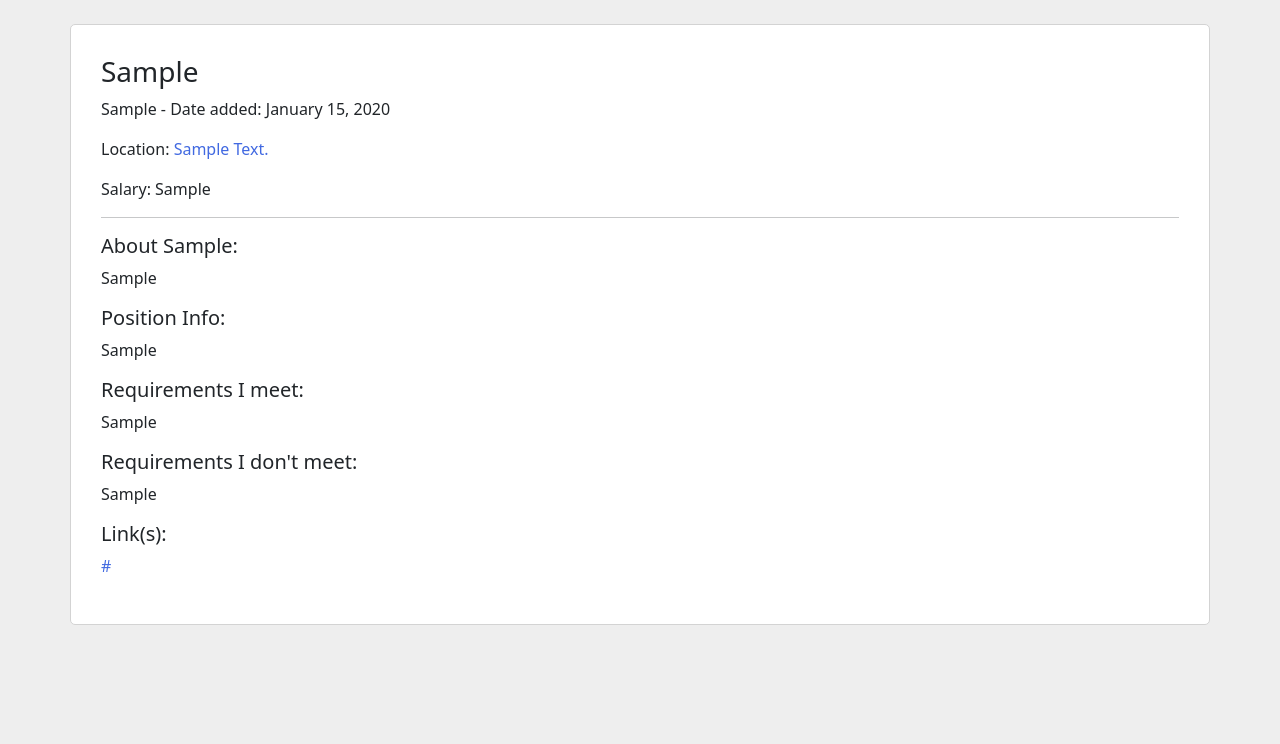
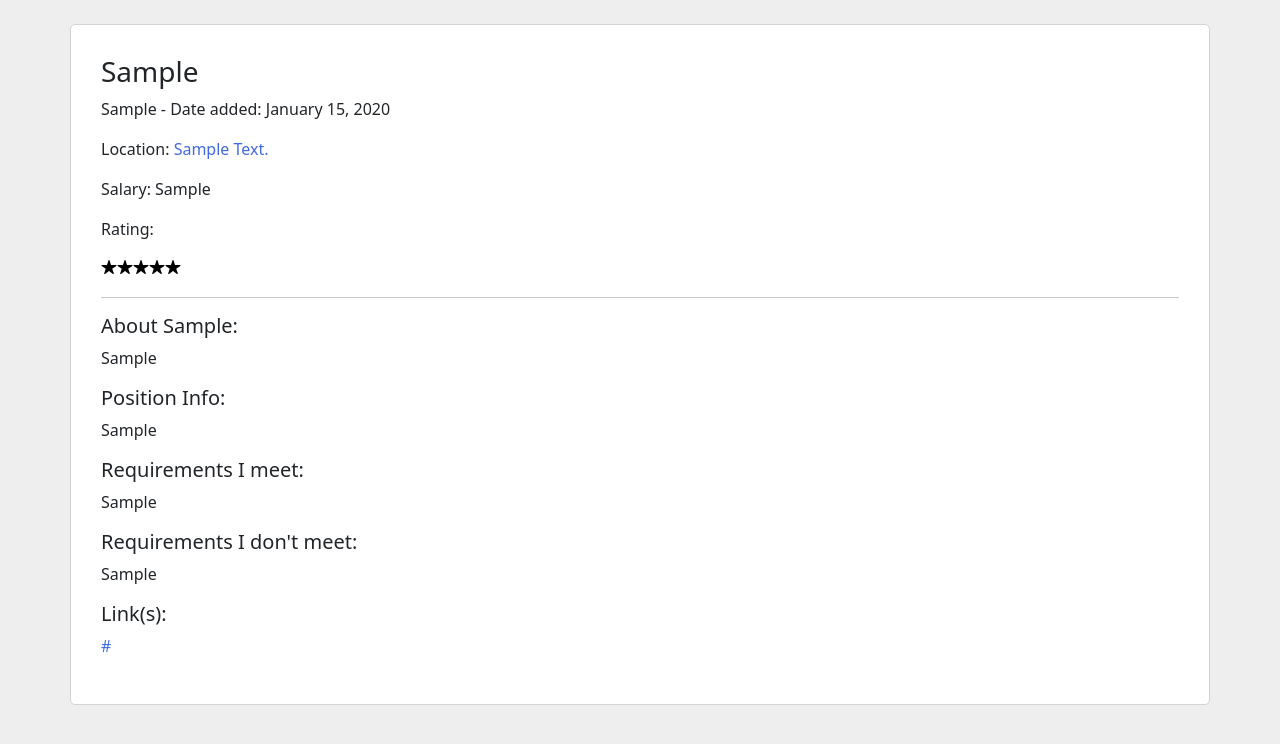
Before and after one commit to ColtanF/JobHunt, a Flask app: page /view_job/1 in a window 1280 px wide. Shown: the part 56-800 px from the top of the page. Run offline with Flask 2, Linux system fonts and the light colour scheme; tables that the repository leaves empty hold one stand-in row (values such as "Sample post"); some libraries are stand-ins or nearby versions.

Commit message:
Added rating system to individual jobs.

```diff
--- a/app.py
+++ b/app.py
@@ -96,13 +96,27 @@ def delete_job(id):
     flash("Job deleted.", "success")
     return redirect(url_for('jobs'))
 
-@app.route('/view_job/<string:id>')
+@app.route('/view_job/<string:id>', methods=['GET', 'POST'])
 def view_job(id):
     # Retrieve the job from the db and display its info to the user
     cur = mysql.connection.cursor()
     result = cur.execute("SELECT * FROM jobs_tbl WHERE id = %s", [id])
     job = cur.fetchone()
     cur.close()
+    if request.method == "POST":
+        # rating must have been updated. Update the rating in the db
+        ratingsForm = request.form
+        if ratingsForm['stars']:
+            cur = mysql.connection.cursor()
+            result = cur.execute("UPDATE jobs_tbl SET rating = %s WHERE id = %s", [ratingsForm['stars'], id])
+            mysql.connection.commit()
+            result = cur.execute("SELECT * FROM jobs_tbl WHERE id = %s", [id])
+            job = cur.fetchone()
+            cur.close()
+            flash("Rating updated.", "success")
+
+        return render_template('view_job.html', job=job)
+
 
     return render_template('view_job.html', job = job)
 
--- /dev/null
+++ b/static/script/ratings.js
@@ -0,0 +1,9 @@
+function submitRatings() {
+    var form = document.getElementsByName('stars');
+    for (i = 0; i < form.length; i++) {
+        if (form[i].checked) {
+            console.log(form[i].value);
+            document.forms["rating"].submit();
+        }
+    }
+}
--- a/static/styles/default.css
+++ b/static/styles/default.css
@@ -37,3 +37,34 @@ label {
 .form-group {
     padding-top: 10px;
 }
+
+/* ratings  */
+.stars > input {
+    display: none
+}
+.stars {
+    float: left;
+}
+.star {
+    color: black;
+    transition: 0.3ms all;
+}
+.stars > label {
+    float: right;
+    color: black;
+}
+.star:hover {
+    color: #f1c40f;
+}
+.stars > input:checked ~ label,
+.stars:not(:checked) > label:hover,
+.stars:not(:checked) > label:hover ~ label {
+    color: #f1c40f;
+}
+
+.stars > input:checked + label:hover,
+.stars > input:checked ~ label:hover,
+.stars > label:hover ~ input:checked ~ label,
+.stars > input:checked ~ label:hover ~ label {
+    color: #f6e58d;
+}
--- a/templates/layout.html
+++ b/templates/layout.html
@@ -8,6 +8,8 @@
         <meta name="viewport" content="width=device-width, initial-scale=1">
         <link rel="stylesheet" href="https://stackpath.bootstrapcdn.com/bootstrap/5.0.0-alpha2/css/bootstrap.min.css"/>
         <link rel="stylesheet" type="text/css" href="{{url_for('static', filename='styles/default.css')}}"/>
+        <script src="https://unpkg.com/ionicons@5.4.0/dist/ionicons.js"></script>
+        <script src="{{url_for('static', filename='script/ratings.js')}}"></script>
     </head>
     <body>
         {% include 'includes/_navbar.html' %}
--- a/templates/view_job.html
+++ b/templates/view_job.html
@@ -4,6 +4,19 @@
     <p>{{job.company}}  -  Date added: {{job.create_date.strftime("%B %d, %Y")}}</p>
     <p>Location: <a href="https://google.com/maps/search/{{job.address.title()|replace(' ', '+')}}" target="_blank">{{job.address.title()}}</a></p>
     <p>Salary: {{job.salary}}</p>
+    <p>
+        Rating:
+        <form name="rating" class="stars" method="POST">
+            {% for i in range(5) %}
+                {% if i+1 == job.rating %}
+                <input id="star{{i+1}}" type="radio" name="stars" class="star{{i+1}}" value={{i+1}} checked="checked" onclick="submitRatings()"></input><label class="star" for="star{{i+1}}"><ion-icon name="star"></ion-icon></label>
+                {% else %}
+                <input id="star{{i+1}}" type="radio" name="stars" class="star{{i+1}}" value={{i+1}} onclick="submitRatings()"></input><label class="star" for="star{{i+1}}"><ion-icon name="star"></ion-icon></label>
+                {% endif %}
+            {% endfor %}
+         </form>
+    </p>
+    <br>
     <hr>
     <h5>About {{job.company}}: </h5>
     <p>{{job.companyInfo}}</p>
```
